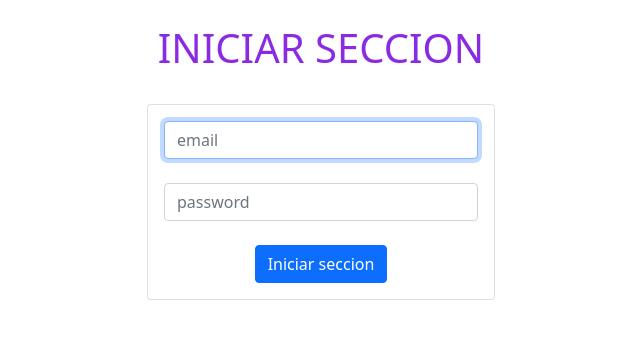
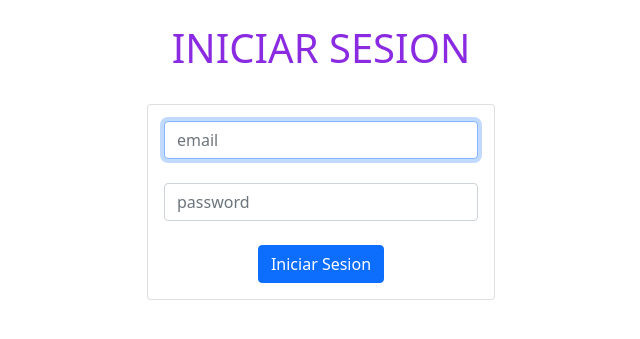
Before and after one commit to Henry781029/PAdmin, a PHP site: page /login.php in a window 1280 px wide. Shown: the part 56-395 px from the top of the page, without its empty margins (319-959 px from the left). Run offline with PHP 8.4, Linux system fonts and the light colour scheme; some libraries are stand-ins or nearby versions.

Commit message:
corrige ortografia

```diff
--- a/home.php
+++ b/home.php
@@ -3,6 +3,6 @@
 
 <h1>BIENVENIDOS</h1>
 
-<a href="login.php">Iniciar seccion</a> o <a href="singup.php">Registre Usuario</a>
+<a href="login.php">Iniciar Sesion</a> o <a href="singup.php">Registre Usuario</a>
 
 <?php include("encabezados/footer.php")?>
--- a/login.php
+++ b/login.php
@@ -1,7 +1,7 @@
 
 <?php include("encabezados/heater_login.php")?>
 <br>
-<h1>INICIAR SECCION</h1>
+<h1>INICIAR SESION</h1>
 
 <div class="container p-4">
 
@@ -21,7 +21,7 @@
                         <input type="password" name="password" class="form-control" placeholder="password" autofocus>
                     </div>
                     <br>
-                    <input type="submit" class="btn btn-primary btn-block" name="login" value="Iniciar seccion">
+                    <input type="submit" class="btn btn-primary btn-block" name="login" value="Iniciar Sesion">
 
                 </form>
 
```
